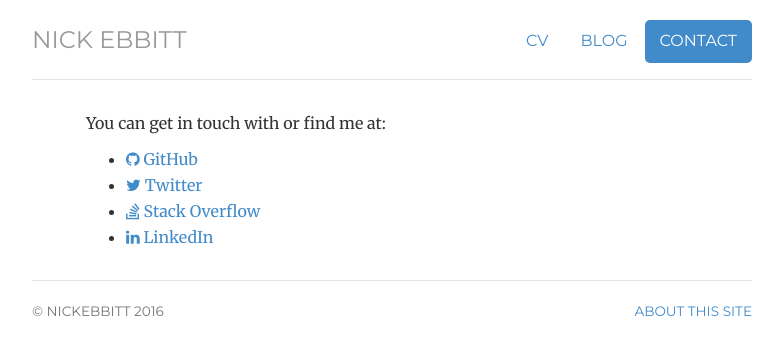
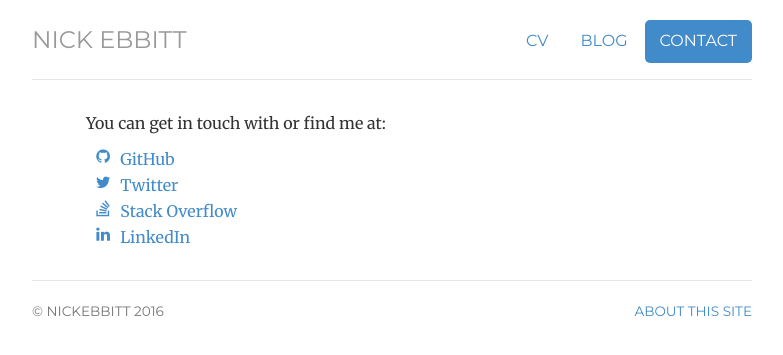
Before and after one commit to nickebbitt/nickebbitt.github.io, a Jekyll site: the page built from contact/index.html, in a window 1280 px wide. Shown: the top 355 px of the page, without its empty margins (248-1031 px from the left). Built offline with Jekyll 4.4.1, drawn with Linux system fonts in a browser that asks for light colours.

Commit message:
Update list style on contact page

```diff
--- a/contact/index.html
+++ b/contact/index.html
@@ -11,11 +11,11 @@ description: Contact information for Nick Ebbitt, a Software Engineer living and
 
 	<p>You can get in touch with or find me at:</p>
 
-	<ul class="social-media-list">
+	<ul class="fa-ul">
 		{% if site.github_username %}
 			<li>
 				<a href="https://github.com/{{ site.github_username }}">
-		      <i class="fa fa-github"></i> GitHub
+		      <i class="fa-li fa fa-github"></i> GitHub
 		    </a>
 			</li>
 		{% endif %}
@@ -23,7 +23,7 @@ description: Contact information for Nick Ebbitt, a Software Engineer living and
 		{% if site.twitter_username %}
 			<li>
 				<a href="https://twitter.com/{{ site.twitter_username }}">
-		      <i class="fa fa-twitter"></i> Twitter
+		      <i class="fa-li fa fa-twitter"></i> Twitter
 		    </a>
 			</li>
 		{% endif %}
@@ -31,7 +31,7 @@ description: Contact information for Nick Ebbitt, a Software Engineer living and
 		{% if site.stackoverflow_username %}
 			<li>
 				<a href="https://stackoverflow.com/users/{{ site.stackoverflow_username }}">
-		      <i class="fa fa-stack-overflow"></i> Stack Overflow
+		      <i class="fa-li fa fa-stack-overflow"></i> Stack Overflow
 		    </a>
 			</li>
 		{% endif %}
@@ -39,7 +39,7 @@ description: Contact information for Nick Ebbitt, a Software Engineer living and
 		{% if site.linkedin_username %}
 			<li>
 				<a href="https://linkedin.com/in/{{ site.linkedin_username }}">
-		      <i class="fa fa-linkedin"></i> LinkedIn
+		      <i class="fa-li fa fa-linkedin"></i> LinkedIn
 		    </a>
 			</li>
 		{% endif %}
```
